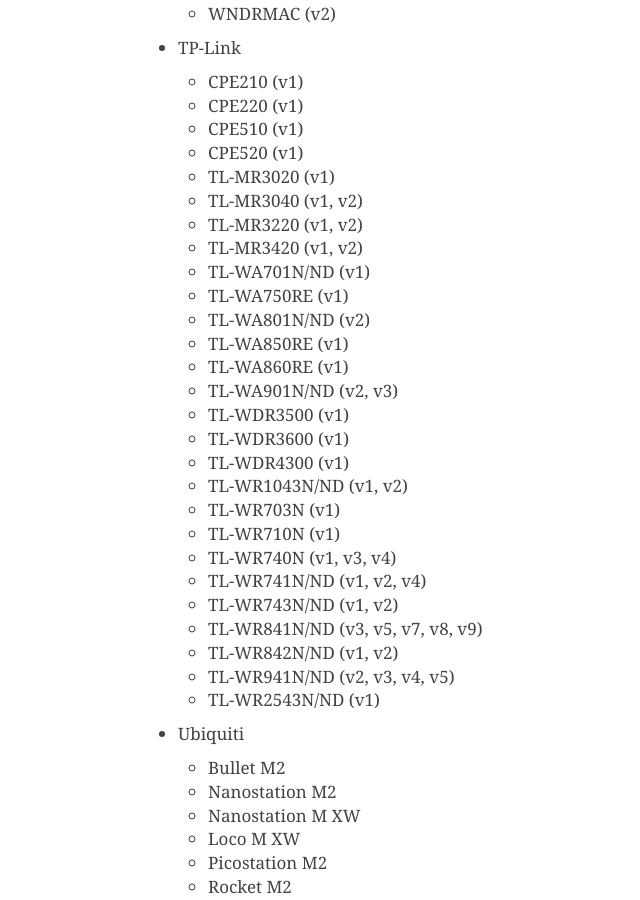
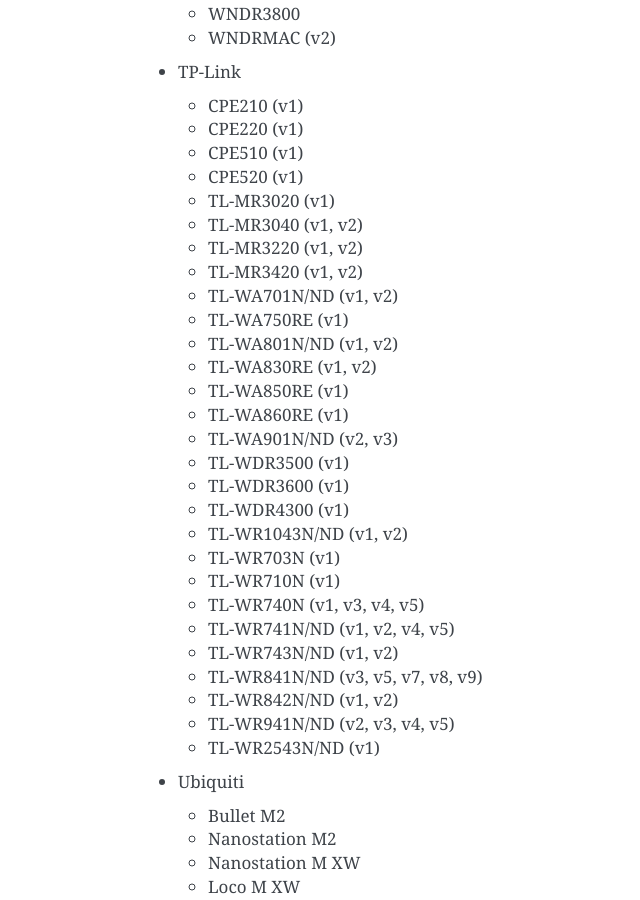
Before and after one commit to freifunk-gluon/gluon, a Sphinx documentation site: the page built from docs/index.rst, in a window 1280 px wide and 900 px high, scrolled down 2791 px. Shown: the whole window, without its empty margins (272-912 px from the left). Built offline with Sphinx 7.4.7, drawn with Linux system fonts in a browser that asks for light colours.

```diff
--- a/docs/index.rst
+++ b/docs/index.rst
@@ -101,9 +102,10 @@ ar71xx-generic
   - TL-MR3040 (v1, v2)
   - TL-MR3220 (v1, v2)
   - TL-MR3420 (v1, v2)
-  - TL-WA701N/ND (v1)
+  - TL-WA701N/ND (v1, v2)
   - TL-WA750RE (v1)
-  - TL-WA801N/ND (v2)
+  - TL-WA801N/ND (v1, v2)
+  - TL-WA830RE (v1, v2)
   - TL-WA850RE (v1)
   - TL-WA860RE (v1)
   - TL-WA901N/ND (v2, v3)
@@ -113,8 +115,8 @@ ar71xx-generic
   - TL-WR1043N/ND (v1, v2)
   - TL-WR703N (v1)
   - TL-WR710N (v1)
-  - TL-WR740N (v1, v3, v4)
-  - TL-WR741N/ND (v1, v2, v4)
+  - TL-WR740N (v1, v3, v4, v5)
+  - TL-WR741N/ND (v1, v2, v4, v5)
   - TL-WR743N/ND (v1, v2)
   - TL-WR841N/ND (v3, v5, v7, v8, v9)
   - TL-WR842N/ND (v1, v2)
```
Also changed, not shown: other parts of docs/index.rst (+1 -0 lines), docs/releases/v2015.1.2.rst (added, +41 -0 lines).
